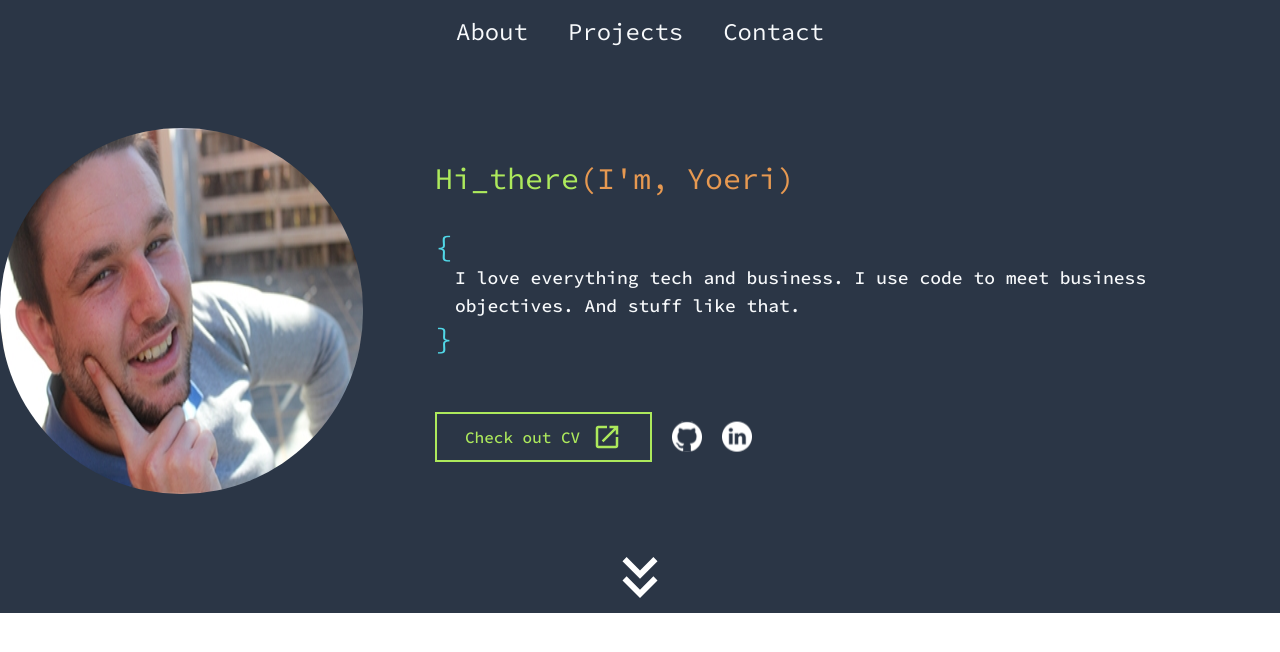
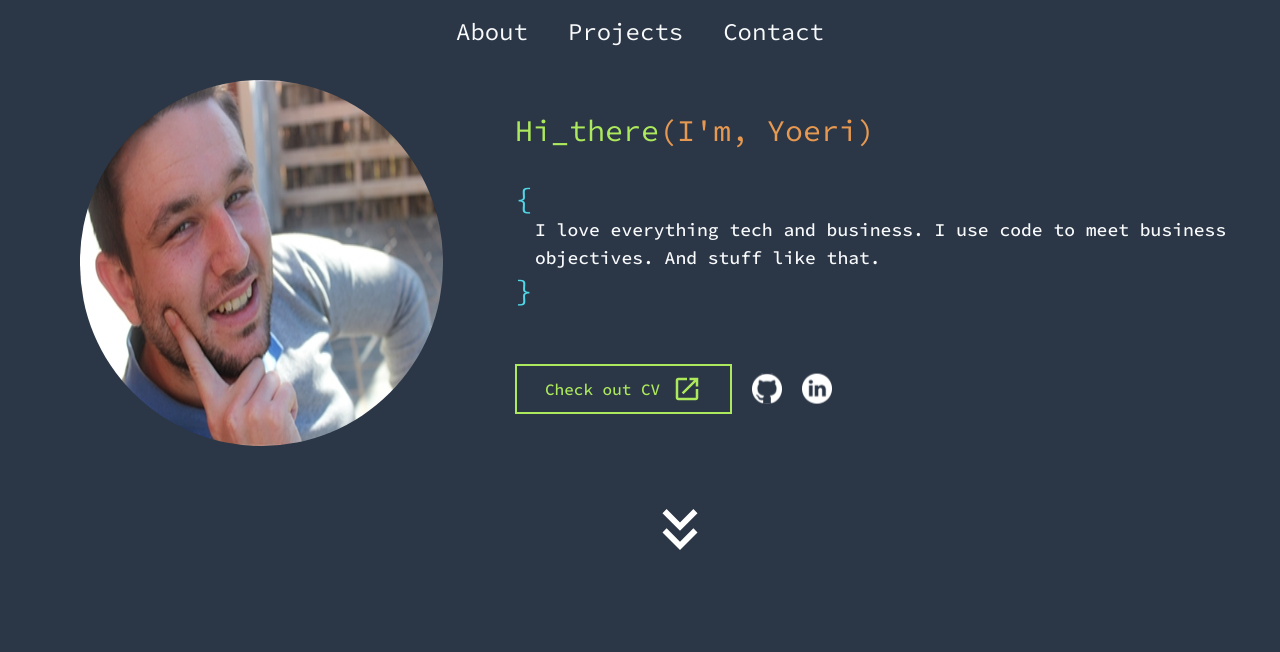
Before and after one commit to Yoerivw/portfolio, a React (Create React App) app: page / in a window 1280 px wide. Shown: the top 652 px of the page. Built offline with nearby package versions, Linux system fonts and the light colour scheme; the HTML template or start-up script is replaced by a standard one.

Commit message:
nav and about section positioned absolute with z-index

```diff
--- a/src/App.js
+++ b/src/App.js
@@ -17,7 +17,7 @@ function App() {
   }
 
   return (
-    <div className='bg-main-background font-display'>
+    <div className='bg-main-background font-display flex justify-center'>
       <Nav onWorkClick={onWorkClickHandler} />
       <About />
       {/* <Work />
--- a/src/components/About.js
+++ b/src/components/About.js
@@ -11,7 +11,8 @@ const About = () => {
 
 
 	return (
-		<section className='container mx-auto  mt-20'>
+		<Section>
+
 			<figure class='md:flex bg-main-black rounded-xl p-8 md:p-0 space-x-10'>
 				<img
 					src={portrait}
@@ -42,7 +43,8 @@ const About = () => {
 			<div className="flex justify-center mt-12">
 				<img src={chevDown} alt="chevron-down" />
 			</div>
-		</section >
+
+		</Section>
 	);
 };
 
--- a/src/components/Nav.js
+++ b/src/components/Nav.js
@@ -5,7 +5,7 @@ const Nav = (props) => {
 
 
     return (
-        <nav className="flex justify-center pt-4 space-x-10 text-slate-50 text-2xl">
+        <nav className="z-50 pt-4 space-x-10 text-slate-50 text-2xl">
 
             <button onClick={props.onC}>About</button>
             <button>Projects</button>
--- a/src/layout/Section.js
+++ b/src/layout/Section.js
@@ -2,7 +2,7 @@ import React from 'react'
 
 const Section = (props) => {
     return (
-        <section className='absolute left-0 right-0 top-0 h-screen'>{props.children}</section>
+        <section className='absolute left-0 right-0 top-0 h-screen bg-main-background pl-20 pt-20'>{props.children}</section>
     )
 }
 
```
